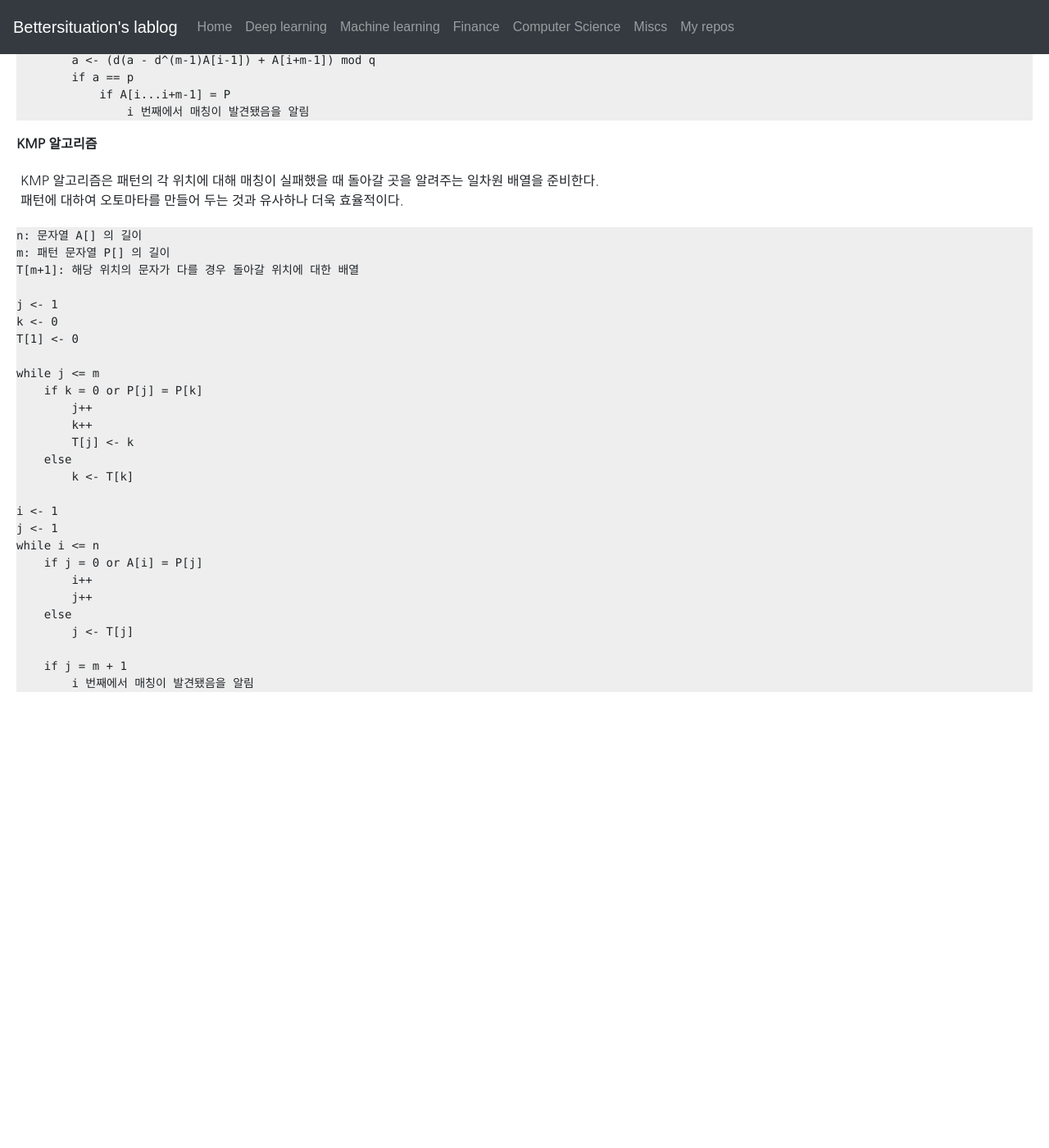
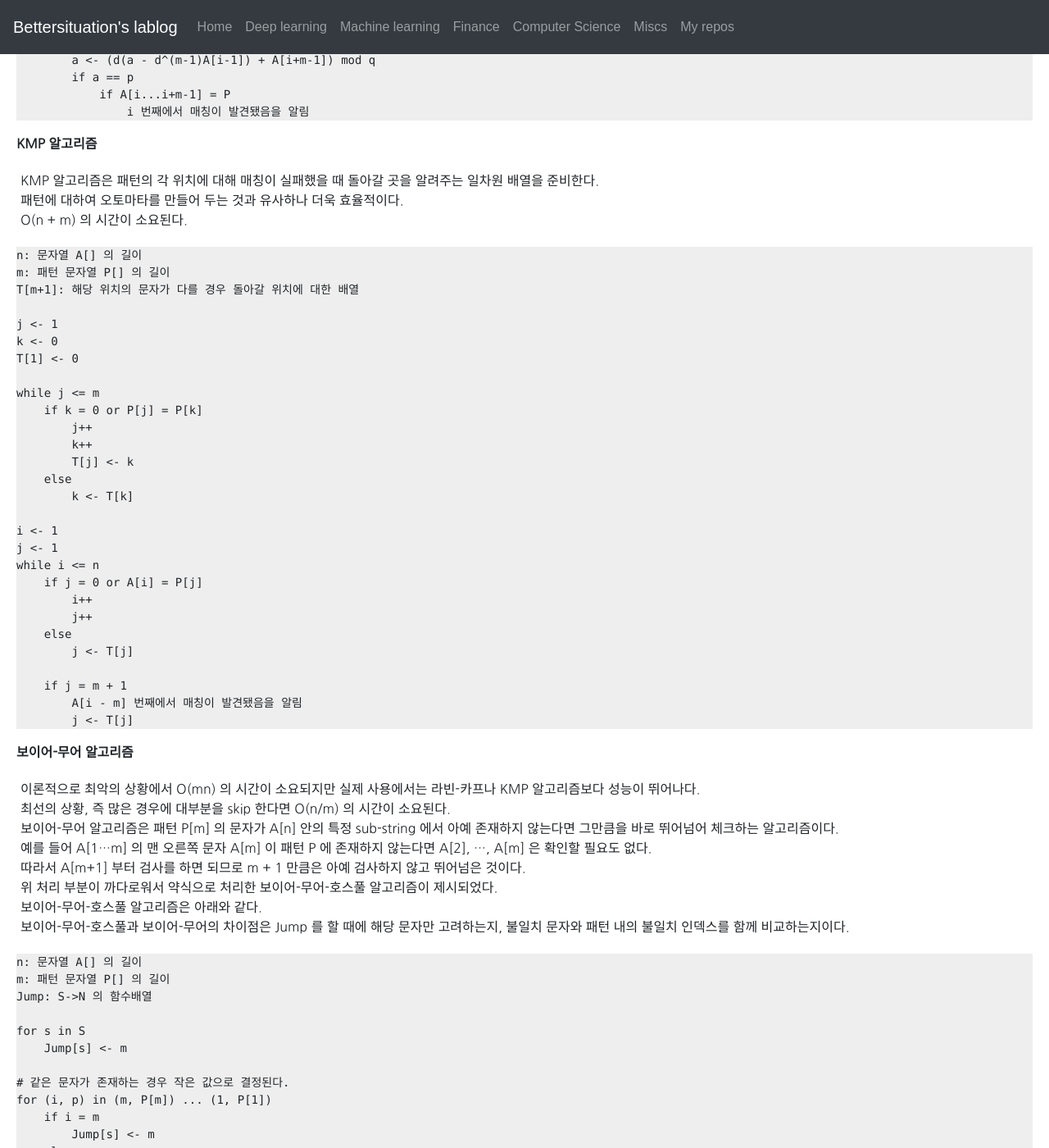
Before and after one commit to bettersituation/bettersituation.github.io, a Jekyll site: the page built from _posts/2020-07-01-computer-science-algorithms.md, in a window 1280 px wide and 1400 px high, scrolled down 15889 px. Shown: the whole window at 82% size. Built offline with Jekyll 4.4.1, drawn with Linux system fonts in a browser that asks for light colours; some web fonts are replaced; formulas are drawn with MathJax 3; before the commit the page ends 16789 px from its top, so only the background shows below that; some of the changed text lies outside the part shown.

Commit message:
add svd and pattern matching

````diff
--- a/_posts/2020-07-01-computer-science-algorithms.md
+++ b/_posts/2020-07-01-computer-science-algorithms.md
@@ -774,6 +774,7 @@ for i in 1...n-m+1
 
 - KMP 알고리즘은 패턴의 각 위치에 대해 매칭이 실패했을 때 돌아갈 곳을 알려주는 일차원 배열을 준비한다.
 - 패턴에 대하여 오토마타를 만들어 두는 것과 유사하나 더욱 효율적이다.
+- O(n + m) 의 시간이 소요된다.
 
 ```
 n: 문자열 A[] 의 길이
@@ -802,6 +803,48 @@ while i <= n
         j <- T[j]
 
     if j = m + 1
-        i 번째에서 매칭이 발견됐음을 알림
+        A[i - m] 번째에서 매칭이 발견됐음을 알림
+        j <- T[j]
 ```
-``
+
+
+**보이어-무어 알고리즘**
+
+- 이론적으로 최악의 상황에서 O(mn) 의 시간이 소요되지만 실제 사용에서는 라빈-카프나 KMP 알고리즘보다 성능이 뛰어나다.
+- 최선의 상황, 즉 많은 경우에 대부분을 skip 한다면 O(n/m) 의 시간이 소요된다.
+- 보이어-무어 알고리즘은 패턴 P\[m\] 의 문자가 A\[n\] 안의 특정 sub-string 에서
+아예 존재하지 않는다면 그만큼을 바로 뛰어넘어 체크하는 알고리즘이다.
+- 예를 들어 A\[1...m\] 의 맨 오른쪽 문자 A\[m\] 이 패턴 P 에 존재하지 않는다면 A\[2\], ..., A\[m\] 은 확인할 필요도 없다.
+- 따라서 A\[m+1\] 부터 검사를 하면 되므로 m + 1 만큼은 아예 검사하지 않고 뛰어넘은 것이다.
+- 위 처리 부분이 까다로워서 약식으로 처리한 보이어-무어-호스풀 알고리즘이 제시되었다.
+- 보이어-무어-호스풀 알고리즘은 아래와 같다.
+- 보이어-무어-호스풀과 보이어-무어의 차이점은 Jump 를 할 때에 해당 문자만 고려하는지, 불일치 문자와 패턴 내의 불일치 인덱스를 함께 비교하는지이다.
+
+```
+n: 문자열 A[] 의 길이
+m: 패턴 문자열 P[] 의 길이
+Jump: S->N 의 함수배열
+
+for s in S
+    Jump[s] <- m
+
+# 같은 문자가 존재하는 경우 작은 값으로 결정된다.
+for (i, p) in (m, P[m]) ... (1, P[1])
+    if i = m
+        Jump[s] <- m
+    else
+        Jump[s] <- m - i
+
+i <- 1
+while i <= n - m + 1
+    j <- m
+    k <- i + m - 1
+    while j > 0 and P[j] = A[k]
+        j--
+        k--
+
+    if j = 0
+        i 번째에서 매칭이 발견되었음을 알린다.
+
+    i += Jump[A[i+m-1]]
+```
````
Also changed, not shown: _posts/2020-07-19-machine-learning-pca.md (+1 -1 lines), _posts/2020-07-28-machine-learning-svd.md (added, +103 -0 lines).
